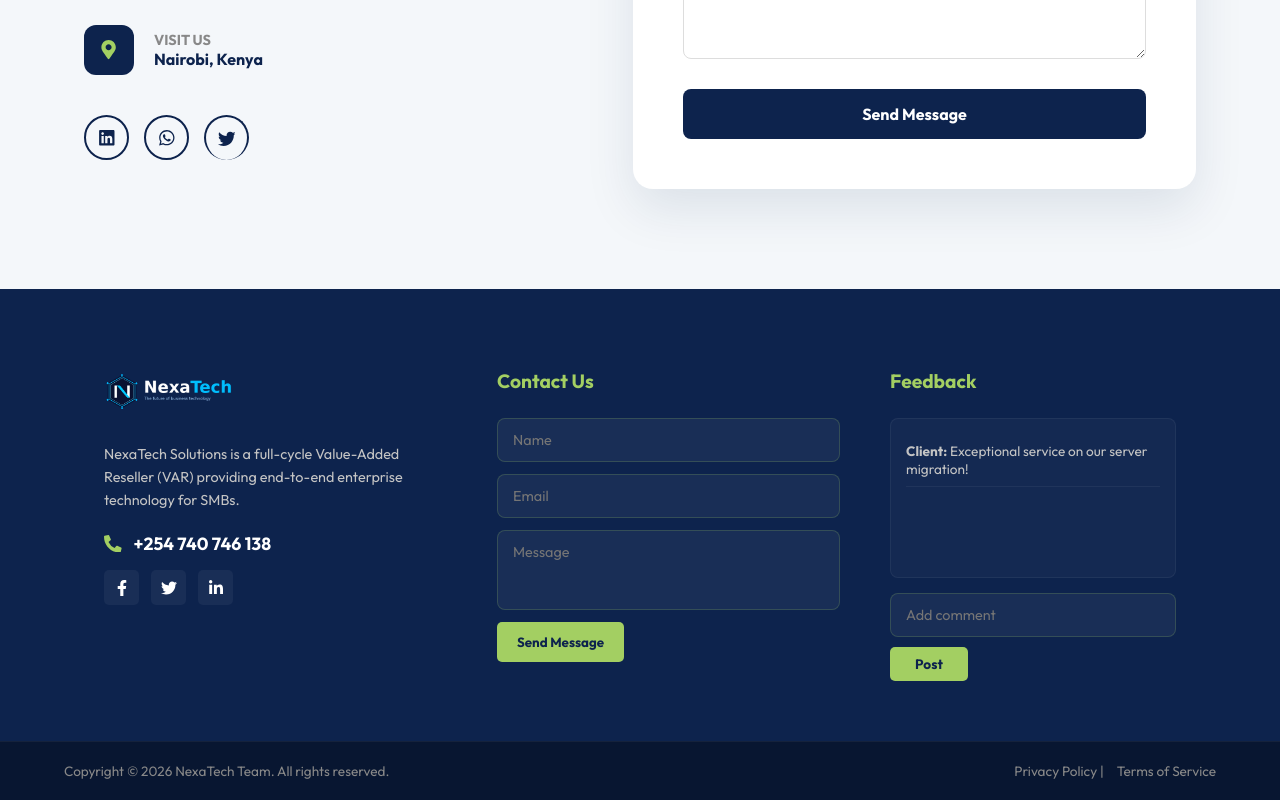
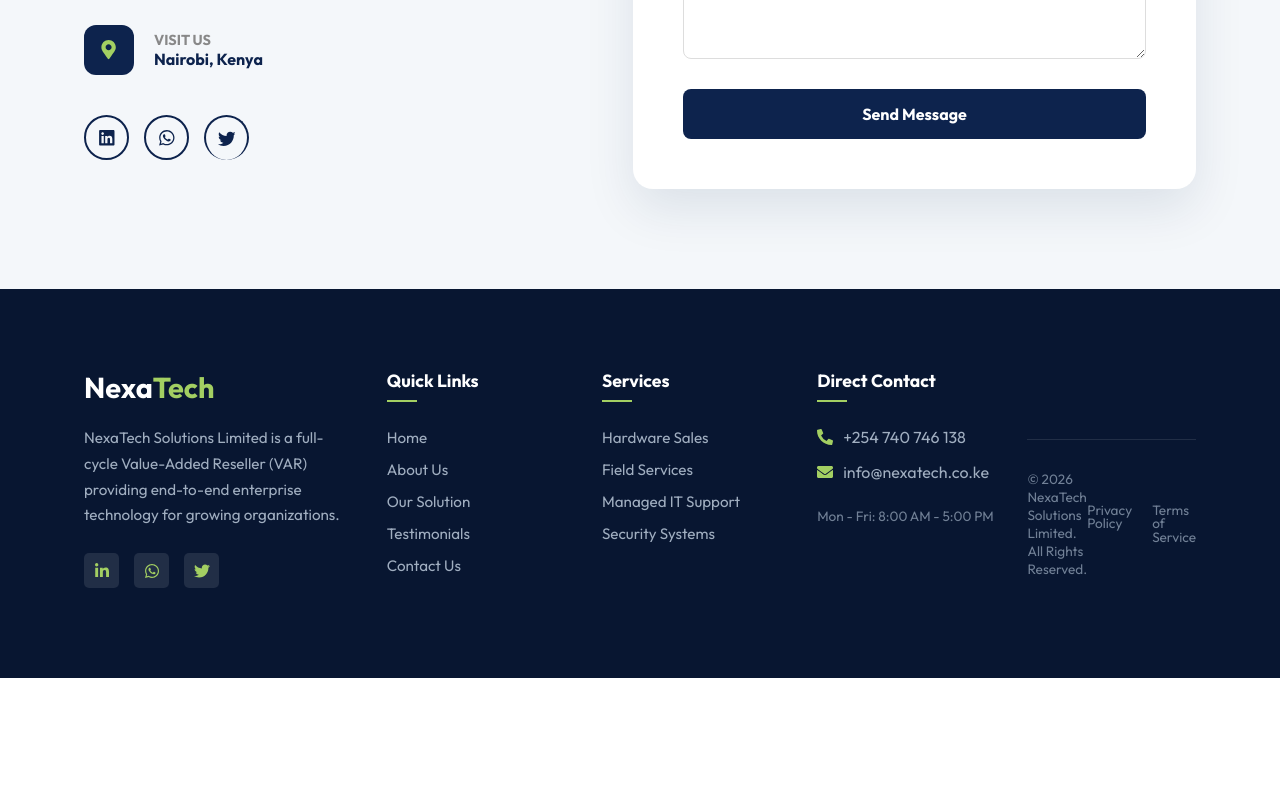
Before and after one commit to Inferno-cmd/Alvion-Consultancy-Group, a React (Vite) app: page / in a window 1280 px wide. Shown: the part 5100-5900 px from the top of the page. After the commit the page ends 5778 px from the top, so only its background shows below. Built offline with nearby package versions, Linux system fonts and the light colour scheme.

Commit message:
updated files: - src/App.jsx - src/components/Contact/Contact.jsx - src/components/Footer/Footer.css

```diff
--- a/src/components/Footer/Footer.css
+++ b/src/components/Footer/Footer.css
@@ -1,135 +1,47 @@
-.footer-section {
-  background-color: #0d234d;
+.footer-main {
+    background-color: #081631; /* Even darker blue than the contact section */
     color: #ffffff;
-  padding: 80px 0 0 0;
+    padding: 80px 0 30px 0;
     font-family: 'Segoe UI', sans-serif;
 }
 
-.footer-container {
-  max-width: 1200px;
-  margin: 0 auto;
+.footer-grid {
     display: grid;
-  grid-template-columns: 1.2fr 1.2fr 1fr;
-  gap: 50px;
-  padding: 0 5% 60px 5%;
-  align-items: start;
+    grid-template-columns: 1.5fr 1fr 1fr 1.2fr;
+    gap: 40px;
+    margin-bottom: 60px;
 }
 
 .footer-logo {
-  max-width: 180px;
-  margin-bottom: 25px;
-}
-
-.footer-desc {
-  color: #c4c4c4;
-  line-height: 1.6;
-  font-size: 0.9rem;
+    font-size: 1.8rem;
     margin-bottom: 20px;
 }
 
-.footer-title {
-  font-size: 1.2rem;
-  margin-bottom: 25px;
-  font-weight: 700;
+.footer-logo span {
     color: #a3cf62;
 }
 
-.footer-email-form {
-  display: flex;
-  flex-direction: column;
-  gap: 12px;
-}
-
-.footer-email-form input,
-.footer-email-form textarea,
-.comment-post-area input {
-  background: rgba(255, 255, 255, 0.05);
-  border: 1px solid rgba(163, 207, 98, 0.2);
-  border-radius: 8px;
-  padding: 12px 15px;
-  color: white;
-  outline: none;
-  font-size: 0.9rem;
-  resize: none;
-}
-
-.feedback-wrapper {
-  display: flex;
-  flex-direction: column;
-  gap: 15px;
-}
-
-.comments-display-box {
-  background: rgba(255, 255, 255, 0.03);
-  border-radius: 8px;
-  height: 160px;
-  overflow-y: auto;
-  padding: 15px;
-  border: 1px solid rgba(255, 255, 255, 0.05);
-}
-
-.mini-comment {
-  font-size: 0.85rem;
-  padding: 8px 0;
-  border-bottom: 1px solid rgba(255, 255, 255, 0.05);
-  color: #c4c4c4;
-}
-
-.comment-post-area {
-  display: flex;
-  flex-direction: column;
-  gap: 10px;
-}
-
-.footer-interactive-btn {
-  background: #a3cf62;
-  color: #0d234d;
-  border: none;
-  padding: 12px 20px;
-  border-radius: 5px;
-  font-weight: 700;
-  cursor: pointer;
-  transition: 0.3s ease;
-  width: fit-content;
-}
-
-.post-btn {
-  padding: 8px 25px;
-  font-size: 0.85rem;
-}
-
-.footer-interactive-btn:hover {
-  background: #ffffff;
-}
-
-.phone-row {
-  display: flex;
-  align-items: center;
-  gap: 12px;
-  font-size: 1.1rem;
-  font-weight: 700;
-  margin: 15px 0;
-}
-
-.phone-icon {
-  color: #a3cf62;
+.footer-bio {
+    color: #a0aec0;
+    line-height: 1.7;
+    font-size: 0.95rem;
+    margin-bottom: 25px;
 }
 
 .footer-socials {
     display: flex;
-  gap: 12px;
+    gap: 15px;
 }
 
 .footer-socials a {
-  background: rgba(255, 255, 255, 0.05);
     width: 35px;
     height: 35px;
+    background: rgba(255, 255, 255, 0.1);
+    color: #a3cf62;
     display: flex;
     align-items: center;
     justify-content: center;
-  color: white;
     border-radius: 5px;
-  text-decoration: none;
     transition: 0.3s;
 }
 
@@ -137,67 +49,104 @@
     background: #a3cf62;
     color: #0d234d;
 }
+.footer-col h3 {
+    font-size: 1.1rem;
+    margin-bottom: 25px;
+    position: relative;
+    padding-bottom: 10px;
+}
+
+.footer-col h3::after {
+    content: '';
+    position: absolute;
+    bottom: 0;
+    left: 0;
+    width: 30px;
+    height: 2px;
+    background: #a3cf62;
+}
+
+.footer-col ul {
+    list-style: none;
+    padding: 0;
+}
+
+.footer-col ul li {
+    margin-bottom: 12px;
+}
+
+.footer-col ul li a {
+    color: #a0aec0;
+    text-decoration: none;
+    transition: 0.3s;
+    font-size: 0.95rem;
+}
+
+.footer-col ul li a:hover {
+    color: #a3cf62;
+    padding-left: 5px;
+}
+
+.footer-contact-info {
+    display: flex;
+    flex-direction: column;
+    gap: 15px;
+}
+
+.info-row {
+    display: flex;
+    align-items: center;
+    gap: 10px;
+    color: #a0aec0;
+}
+
+.info-row .icon {
+    color: #a3cf62;
+}
+
+.footer-hours {
+    margin-top: 10px;
+    font-size: 0.85rem;
+    color: #718096;
+}
 
 .footer-bottom {
-  background-color: #081631;
-  padding: 20px 5%;
-  border-top: 1px solid rgba(255, 255, 255, 0.05);
-}
-
-.bottom-content {
-  max-width: 1200px;
-  margin: 0 auto;
+    border-top: 1px solid rgba(255, 255, 255, 0.1);
+    padding-top: 30px;
     display: flex;
     justify-content: space-between;
     align-items: center;
-  color: #888;
     font-size: 0.85rem;
+    color: #718096;
 }
 
-.bottom-links a {
-  color: #888;
+.footer-legal {
+    display: flex;
+    gap: 20px;
+}
+
+.footer-legal a {
+    color: #718096;
     text-decoration: none;
-  margin-left: 10px;
+}
+
+.footer-legal a:hover {
+    color: #ffffff;
 }
 
 @media (max-width: 992px) {
-  .footer-container {
-    grid-template-columns: 1fr;
-    gap: 40px;
+    .footer-grid {
+        grid-template-columns: 1fr 1fr;
     }
 }
-.whatsapp-float {
-  position: fixed;
-  width: 60px;
-  height: 60px;
-  bottom: 40px;
-  right: 40px;
-  background-color: #25d366;
-  color: #fff;
-  border-radius: 50px;
+
+@media (max-width: 600px) {
+    .footer-grid {
+        grid-template-columns: 1fr;
+    }
+    .footer-bottom {
+        flex-direction: column;
+        gap: 20px;
         text-align: center;
-  font-size: 35px;
-  box-shadow: 2px 2px 10px rgba(0, 0, 0, 0.3);
-  z-index: 1000;
-  display: flex;
-  align-items: center;
-  justify-content: center;
-  transition: all 0.3s ease;
-  text-decoration: none;
-}
-
-.whatsapp-float:hover {
-  background-color: #128c7e;
-  transform: scale(1.1);
-  color: #fff;
-}
-
-@media screen and (max-width: 768px) {
-  .whatsapp-float {
-    width: 50px;
-    height: 50px;
-    bottom: 20px;
-    right: 20px;
-    font-size: 30px;
     }
 }
--- a/src/components/Footer/Footer.jsx
+++ b/src/components/Footer/Footer.jsx
@@ -1,99 +1,76 @@
-import React, { useState } from 'react';
+import React from 'react';
 import './Footer.css';
-import { FaPhoneAlt, FaFacebookF, FaTwitter, FaLinkedinIn, FaChevronRight, FaWhatsapp } from 'react-icons/fa';
-import logo from '../../assets/logo.png';
+import { FaLinkedinIn, FaWhatsapp, FaTwitter, FaPhoneAlt, FaEnvelope } from 'react-icons/fa';
 
 const Footer = () => {
-  const [formData, setFormData] = useState({ name: '', email: '', message: '' });
-  const [contactStatus, setContactStatus] = useState('');
-  const [comments, setComments] = useState([
-    { id: 1, user: "Client", text: "Exceptional service on our server migration!" }
-  ]);
-  const [newComment, setNewComment] = useState("");
+  return (
+    <footer className="footer-main">
+      <div className="nx-container">
+        <div className="footer-grid">
 
-  const handleContactSubmit = (e) => {
-    e.preventDefault();
-    if (!formData.email || !formData.message) return setContactStatus('Required fields missing.');
-    setContactStatus('Sent!');
-    setFormData({ name: '', email: '', message: '' });
-  };
+          {/* Column 1: Brand & Bio */}
+          <div className="footer-col brand-col">
+            <h2 className="footer-logo">Nexa<span>Tech</span></h2>
+            <p className="footer-bio">
+              NexaTech Solutions Limited is a full-cycle Value-Added Reseller (VAR)
+              providing end-to-end enterprise technology for growing organizations.
+            </p>
+            <div className="footer-socials">
+              <a href="#"><FaLinkedinIn /></a>
+              <a href="#"><FaWhatsapp /></a>
+              <a href="#"><FaTwitter /></a>
+            </div>
+          </div>
 
-  const addComment = (e) => {
-    e.preventDefault();
-    if (!newComment.trim()) return;
-    setComments([{ id: Date.now(), user: "Client", text: newComment }, ...comments]);
-    setNewComment("");
-  };
+          {/* Column 2: Navigation */}
+          <div className="footer-col">
+            <h3>Quick Links</h3>
+            <ul>
+              <li><a href="#hero">Home</a></li>
+              <li><a href="#about">About Us</a></li>
+              <li><a href="#solutions">Our Solution</a></li>
+              <li><a href="#testimonial">Testimonials</a></li>
+              <li><a href="#contact">Contact Us</a></li>
+            </ul>
+          </div>
 
-  return (
-    <footer className="footer-section">
-      <div className="footer-container">
-        <div className="footer-col brand-col">
-          <img src={logo} alt="NexaTech Logo" className="footer-logo" />
-          <p className="footer-desc">
-            NexaTech Solutions is a full-cycle Value-Added Reseller (VAR) providing
-            end-to-end enterprise technology for SMBs.
-          </p>
-          <div className="phone-row">
-            <FaPhoneAlt className="phone-icon" />
-            <span>+254 740 746 138</span>
+          {/* Column 3: Services */}
+          <div className="footer-col">
+            <h3>Services</h3>
+            <ul>
+              <li><a href="#services">Hardware Sales</a></li>
+              <li><a href="#services">Field Services</a></li>
+              <li><a href="#services">Managed IT Support</a></li>
+              <li><a href="#services">Security Systems</a></li>
+            </ul>
           </div>
-          <div className="footer-socials">
-            <a href="#"><FaFacebookF /></a>
-            <a href="#"><FaTwitter /></a>
-            <a href="#"><FaLinkedinIn /></a>
+
+          {/* Column 4: Reach Out (No Form) */}
+          <div className="footer-col">
+            <h3>Direct Contact</h3>
+            <div className="footer-contact-info">
+              <div className="info-row">
+                <FaPhoneAlt className="icon" />
+                <span>+254 740 746 138</span>
+              </div>
+              <div className="info-row">
+                <FaEnvelope className="icon" />
+                <span>info@nexatech.co.ke</span>
+              </div>
+              <p className="footer-hours">Mon - Fri: 8:00 AM - 5:00 PM</p>
+            </div>
           </div>
-        </div>
-        <div className="footer-col">
-          <h3 className="footer-title">Contact Us</h3>
-          <form className="footer-email-form" onSubmit={handleContactSubmit}>
-            <input type="text" placeholder="Name" value={formData.name} onChange={(e) => setFormData({...formData, name: e.target.value})} />
-            <input type="email" placeholder="Email" value={formData.email} onChange={(e) => setFormData({...formData, email: e.target.value})} />
-            <textarea placeholder="Message" rows="3" value={formData.message} onChange={(e) => setFormData({...formData, message: e.target.value})}></textarea>
-            <button type="submit" className="footer-interactive-btn">Send Message</button>
-            {contactStatus && <p className="status-msg">{contactStatus}</p>}
-          </form>
+
         </div>
 
-        <div className="footer-col">
-          <h3 className="footer-title">Feedback</h3>
-          <div className="feedback-wrapper">
-            <div className="comments-display-box">
-              {comments.map(c => (
-                <div key={c.id} className="mini-comment">
-                  <strong>{c.user}:</strong> {c.text}
-                </div>
-              ))}
-            </div>
-            <form className="comment-post-area" onSubmit={addComment}>
-              <input
-                type="text"
-                placeholder="Add comment"
-                value={newComment}
-                onChange={(e) => setNewComment(e.target.value)}
-              />
-              <button type="submit" className="footer-interactive-btn post-btn">Post</button>
-            </form>
+        <div className="footer-bottom">
+          <p>&copy; {new Date().getFullYear()} NexaTech Solutions Limited. All Rights Reserved.</p>
+          <div className="footer-legal">
+            <a href="#">Privacy Policy</a>
+            <a href="#">Terms of Service</a>
           </div>
         </div>
       </div>
-
-      <div className="footer-bottom">
-        <div className="bottom-content">
-          <p>Copyright © 2026 NexaTech Team. All rights reserved.</p>
-          <div className="bottom-links">
-            <a href="#">Privacy Policy</a> | <a href="#">Terms of Service</a>
-          </div>
-        </div>
-      </div>
-      <a
-        href="https://wa.me/254740746138"
-        className="whatsapp-float"
-        target="_blank"
-        rel="noopener noreferrer"
-      >
-        <FaWhatsapp />
-      </a>
     </footer>
   );
 };
```
Lines whose indentation alone changed are shown as unchanged.
